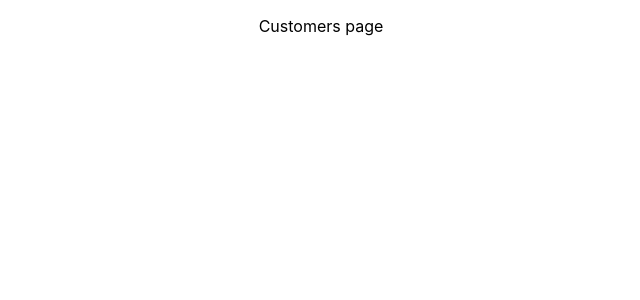
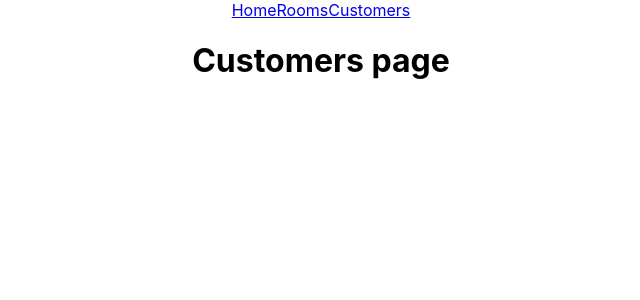
Before and after one commit to Tzunhei/chez-nestor-test, a React (Create React App) app: page /customers in a window 1280 px wide. Shown: the top 300 px of the page, without its empty margins (319-959 px from the left). Built offline with nearby package versions, Linux system fonts and the light colour scheme; no server answers.

Commit message:
work on navbar, add navlink

```diff
--- a/src/components/NavBar.jsx
+++ b/src/components/NavBar.jsx
@@ -0,0 +1,14 @@
+import React from "react";
+import { NavLink } from "react-router-dom";
+
+const NavBar = () => {
+  return (
+    <>
+      <NavLink to="/">Home</NavLink>
+      <NavLink to="/rooms">Rooms</NavLink>
+      <NavLink to="/customers">Customers</NavLink>
+    </>
+  );
+};
+
+export default NavBar;
--- a/src/screens/Customers.jsx
+++ b/src/screens/Customers.jsx
@@ -1,9 +1,11 @@
 import React from "react";
+import NavBar from "../components/NavBar";
 
 const Customers = () => {
   return (
     <div>
-      <p>Customers page</p>
+      <NavBar />
+      <h1>Customers page</h1>
     </div>
   );
 };
--- a/src/screens/Home.jsx
+++ b/src/screens/Home.jsx
@@ -1,8 +1,10 @@
 import React from "react";
+import NavBar from "../components/NavBar";
 
 const Home = () => {
   return (
     <div>
+      <NavBar />
       <h1>Home page</h1>
     </div>
   );
--- a/src/screens/Rooms.jsx
+++ b/src/screens/Rooms.jsx
@@ -1,9 +1,11 @@
 import React from "react";
+import NavBar from "../components/NavBar";
 
 const Rooms = () => {
   return (
     <div>
-      <p>Rooms page</p>
+      <NavBar />
+      <h1>Rooms page</h1>
     </div>
   );
 };
```
